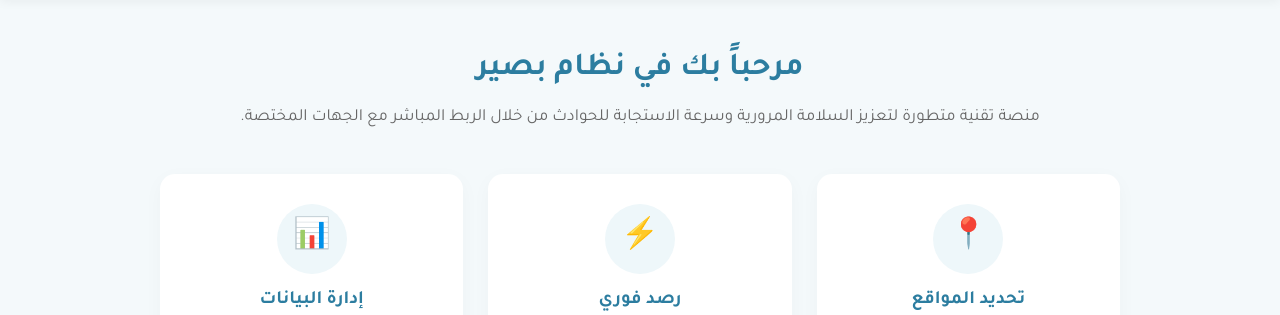
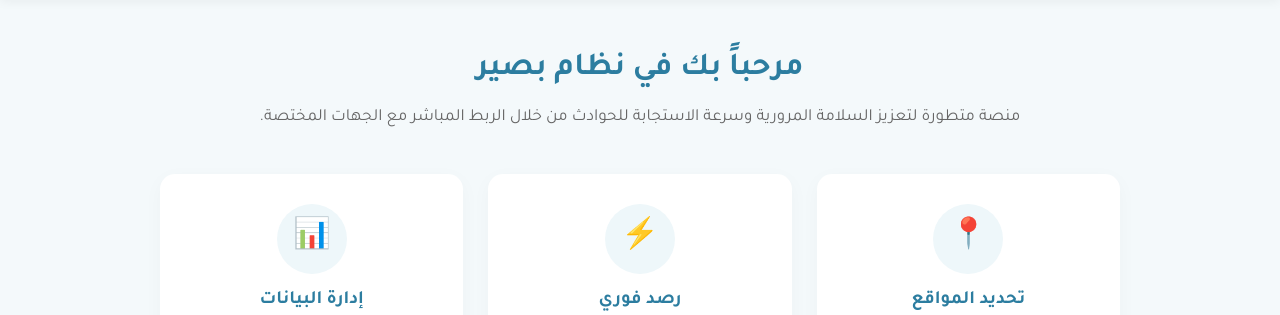
Before and after one commit to shahad-2/Basir, a PHP site: page /home.php in a window 1280 px wide. Shown: the part 78-393 px from the top of the page. Run offline with PHP 8.4, Linux system fonts and the light colour scheme; a user stored in the database is signed in.

Commit message:
Update home.php

```diff
--- a/Basir/home.php
+++ b/Basir/home.php
@@ -1,6 +1,5 @@
 <?php
 session_start();
-// التحقق من أن المستخدم مسجل دخول، وإلا يرجعه لصفحة Basir.php
 if (!isset($_SESSION['user_id'])) {
     header("Location: Basir.php");
     exit();
@@ -31,7 +30,7 @@ if (!isset($_SESSION['user_id'])) {
     <div class="container">
         <div class="hero-section">
             <h1>مرحباً بك في نظام بصير</h1>
-            <p>منصة تقنية متطورة لتعزيز السلامة المرورية وسرعة الاستجابة للحوادث من خلال الربط المباشر مع الجهات المختصة.</p>
+            <p>منصة متطورة لتعزيز السلامة المرورية وسرعة الاستجابة للحوادث من خلال الربط المباشر مع الجهات المختصة.</p>
         </div>
 
         <div class="features-grid">
```
